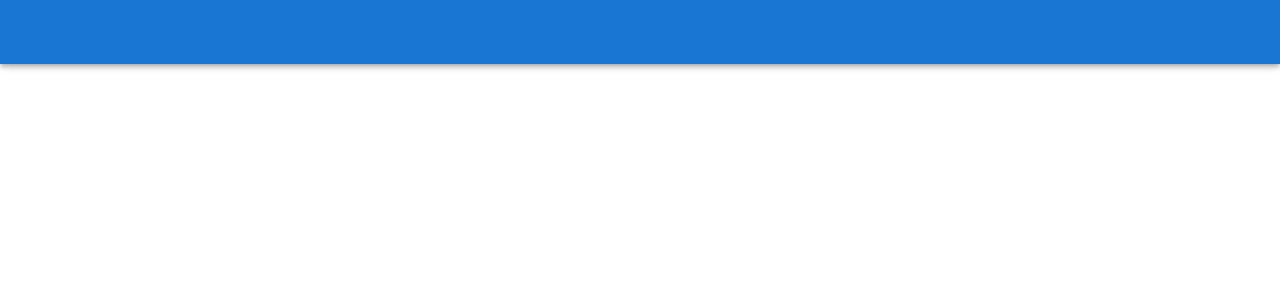
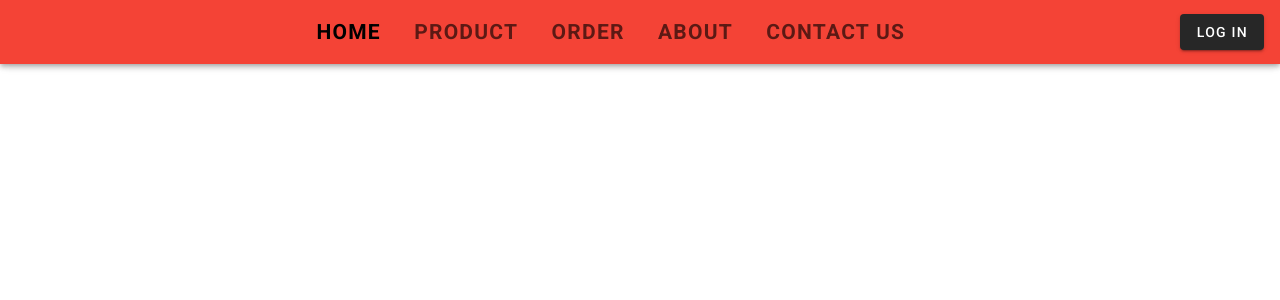
Before and after one commit to yeisson-venencia/pizza-world, a Vue app in the folder customer_client/: page / in a window 1280 px wide. Shown: the top 300 px of the page. Built offline with nearby package versions, Linux system fonts and the light colour scheme.

Commit message:
p02/home: adding lonks to the nav bar

```diff
--- a/customer_client/src/components/common/TheNav.vue
+++ b/customer_client/src/components/common/TheNav.vue
@@ -1,5 +1,34 @@
 <template>
-  <v-app-bar app color="primary" dark>
-    <v-img></v-img>
+  <v-app-bar app color="red" dark>
+    <v-img src="../../assets/pizza_world_logo_text.png" max-width="160"></v-img>
+    <v-spacer></v-spacer>
+    <v-row>
+      <v-btn
+        v-for="section in views"
+        :key="section.label"
+        plain
+        :to="section.link"
+        color="black"
+        ><h2>{{ section.label }}</h2></v-btn
+      >
+    </v-row>
+    <v-spacer> </v-spacer>
+    <v-btn>Log In</v-btn>
   </v-app-bar>
 </template>
+
+<script>
+export default {
+  data() {
+    return {
+      views: [
+        { link: "/", label: "Home" },
+        { link: "/product", label: "Product" },
+        { link: "/order", label: "Order" },
+        { link: "/about", label: "About" },
+        { link: "/contanct", label: "Contact us" },
+      ],
+    };
+  },
+};
+</script>
```
